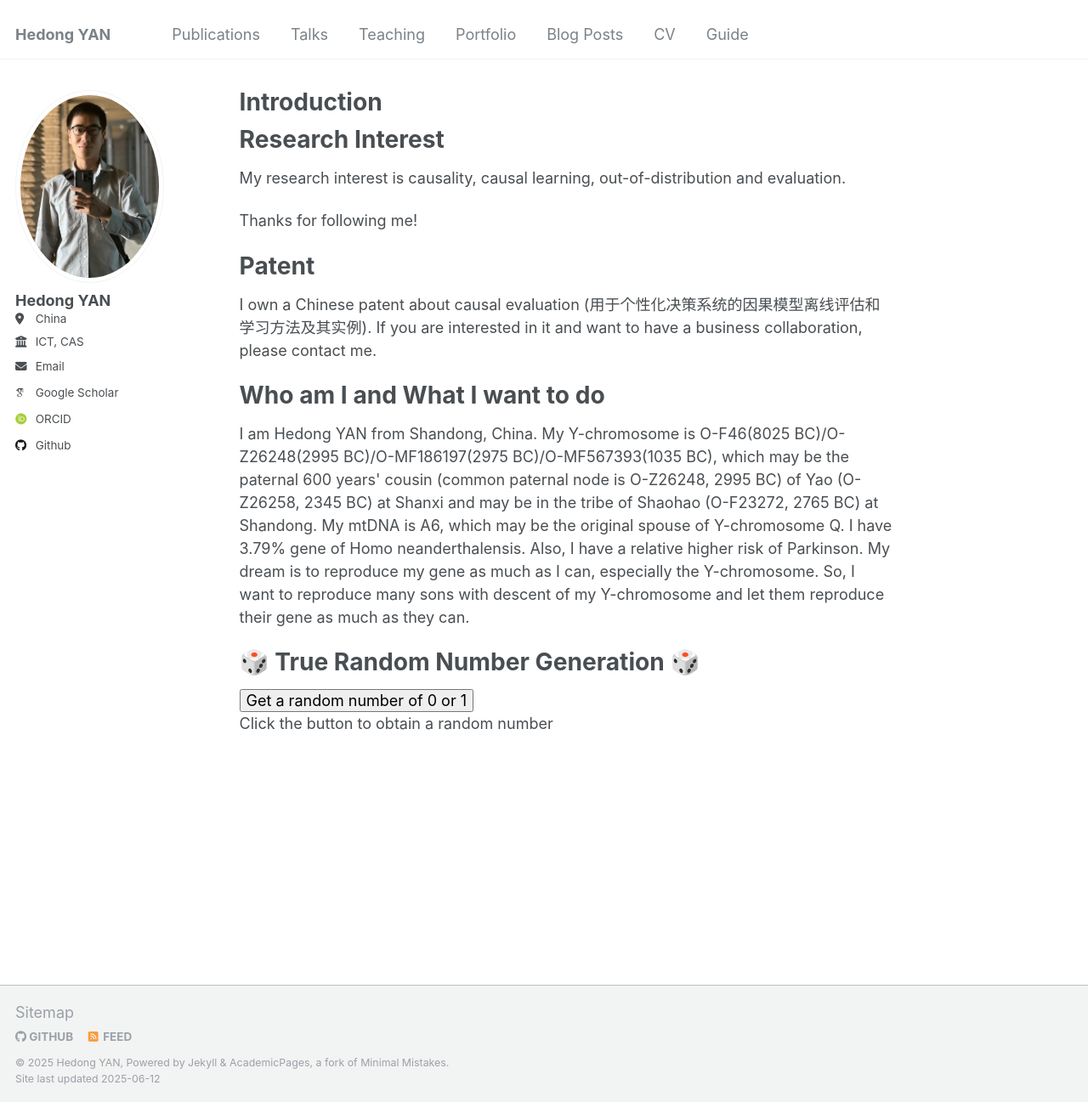
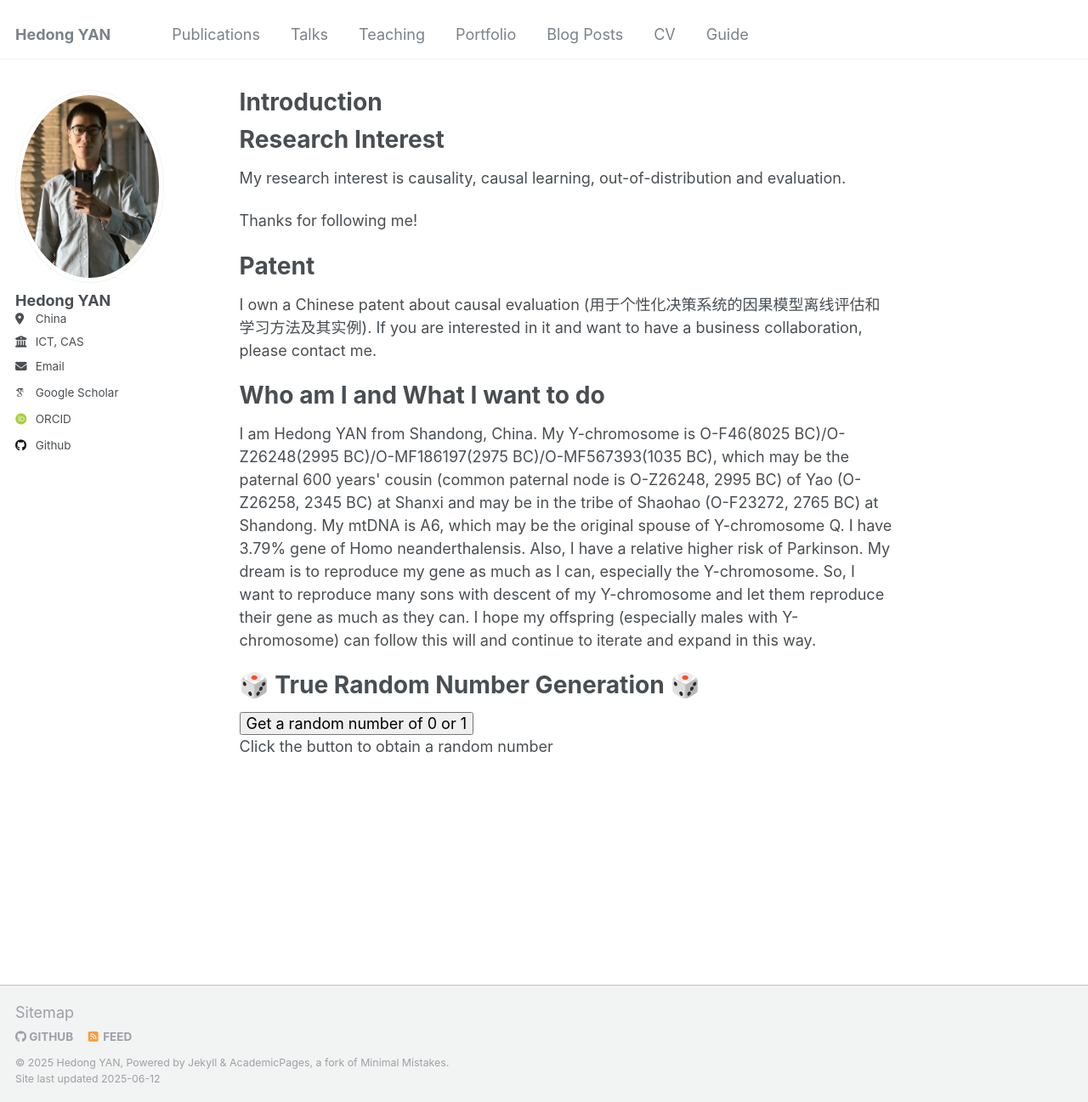
Before and after one commit to hedongyan/hedongyan.github.io, a Jekyll site: the page built from _pages/about.html, in a window 1280 px wide and 1297 px high. Shown: the whole window at 85% size. Built offline with Jekyll 4.4.1, drawn with Linux system fonts in a browser that asks for light colours; some web fonts are replaced.

Commit message:
Update about.html

```diff
--- a/_pages/about.html
+++ b/_pages/about.html
@@ -17,7 +17,7 @@
 </p>
 
 <h1>Who am I and What I want to do</h1>
-<p>I am Hedong YAN from Shandong, China. My Y-chromosome is O-F46(8025 BC)/O-Z26248(2995 BC)/O-MF186197(2975 BC)/O-MF567393(1035 BC), which may be the paternal 600 years' cousin (common paternal node is O-Z26248, 2995 BC) of Yao (O-Z26258, 2345 BC) at Shanxi and may be in the tribe of Shaohao (O-F23272, 2765 BC) at Shandong. My mtDNA is A6, which may be the original spouse of Y-chromosome Q. I have 3.79% gene of Homo neanderthalensis. Also, I have a relative higher risk of Parkinson. My dream is to reproduce my gene as much as I can, especially the Y-chromosome. So, I want to reproduce many sons with descent of my Y-chromosome and let them reproduce their gene as much as they can. </p>
+<p>I am Hedong YAN from Shandong, China. My Y-chromosome is O-F46(8025 BC)/O-Z26248(2995 BC)/O-MF186197(2975 BC)/O-MF567393(1035 BC), which may be the paternal 600 years' cousin (common paternal node is O-Z26248, 2995 BC) of Yao (O-Z26258, 2345 BC) at Shanxi and may be in the tribe of Shaohao (O-F23272, 2765 BC) at Shandong. My mtDNA is A6, which may be the original spouse of Y-chromosome Q. I have 3.79% gene of Homo neanderthalensis. Also, I have a relative higher risk of Parkinson. My dream is to reproduce my gene as much as I can, especially the Y-chromosome. So, I want to reproduce many sons with descent of my Y-chromosome and let them reproduce their gene as much as they can. I hope my offspring (especially males with Y-chromosome) can follow this will and continue to iterate and expand in this way.</p>
 <!-- <img src="/images/狗头表情.webp"> -->
 <!-- So my descents (more precise than base pair level) will continue iterating to purge others' Y-chromosome (the purge sequence: R, J, E, I, Q, D, C, ..., N, O) and then occupy the world, haha! -->
 
```
